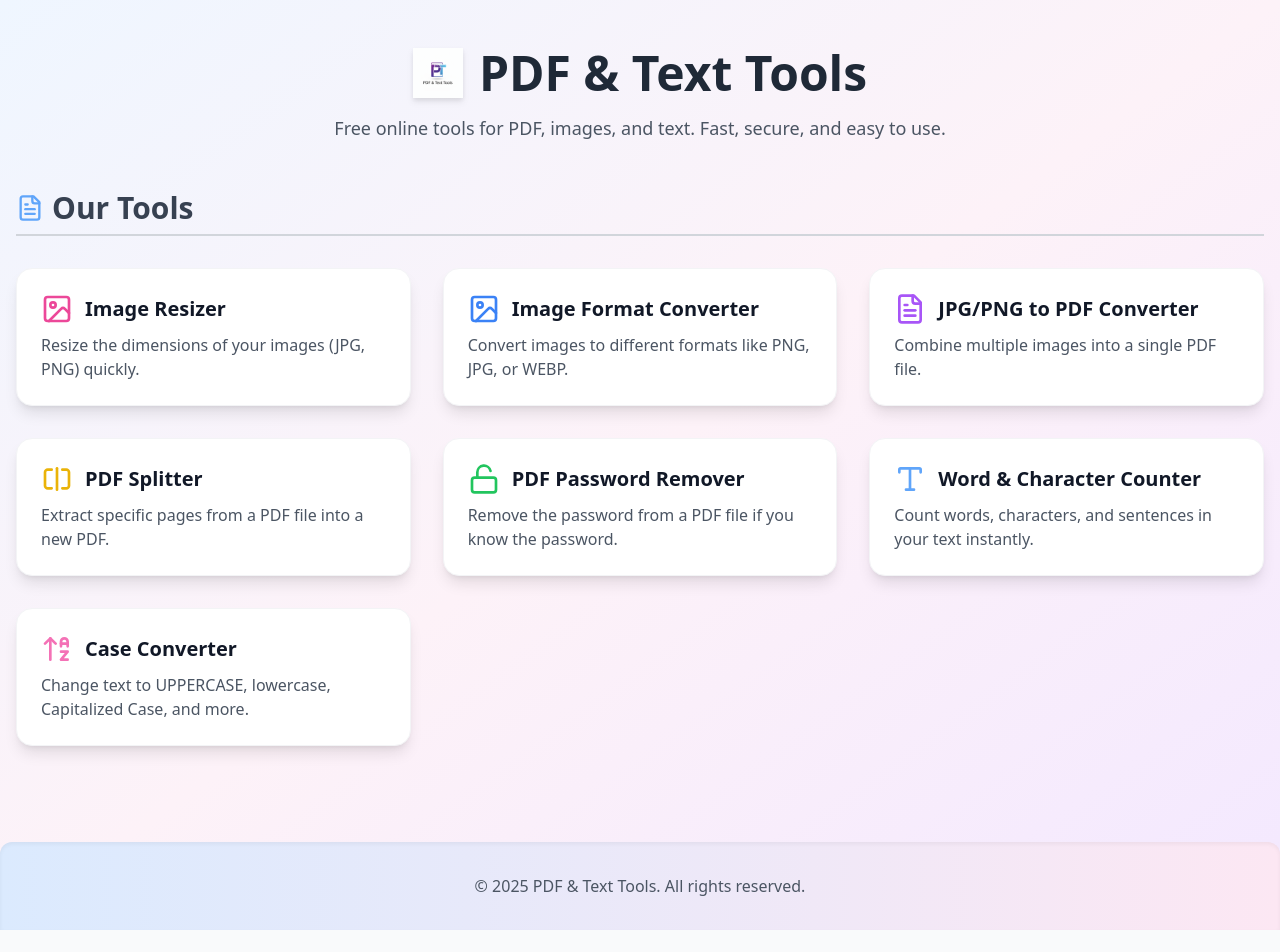
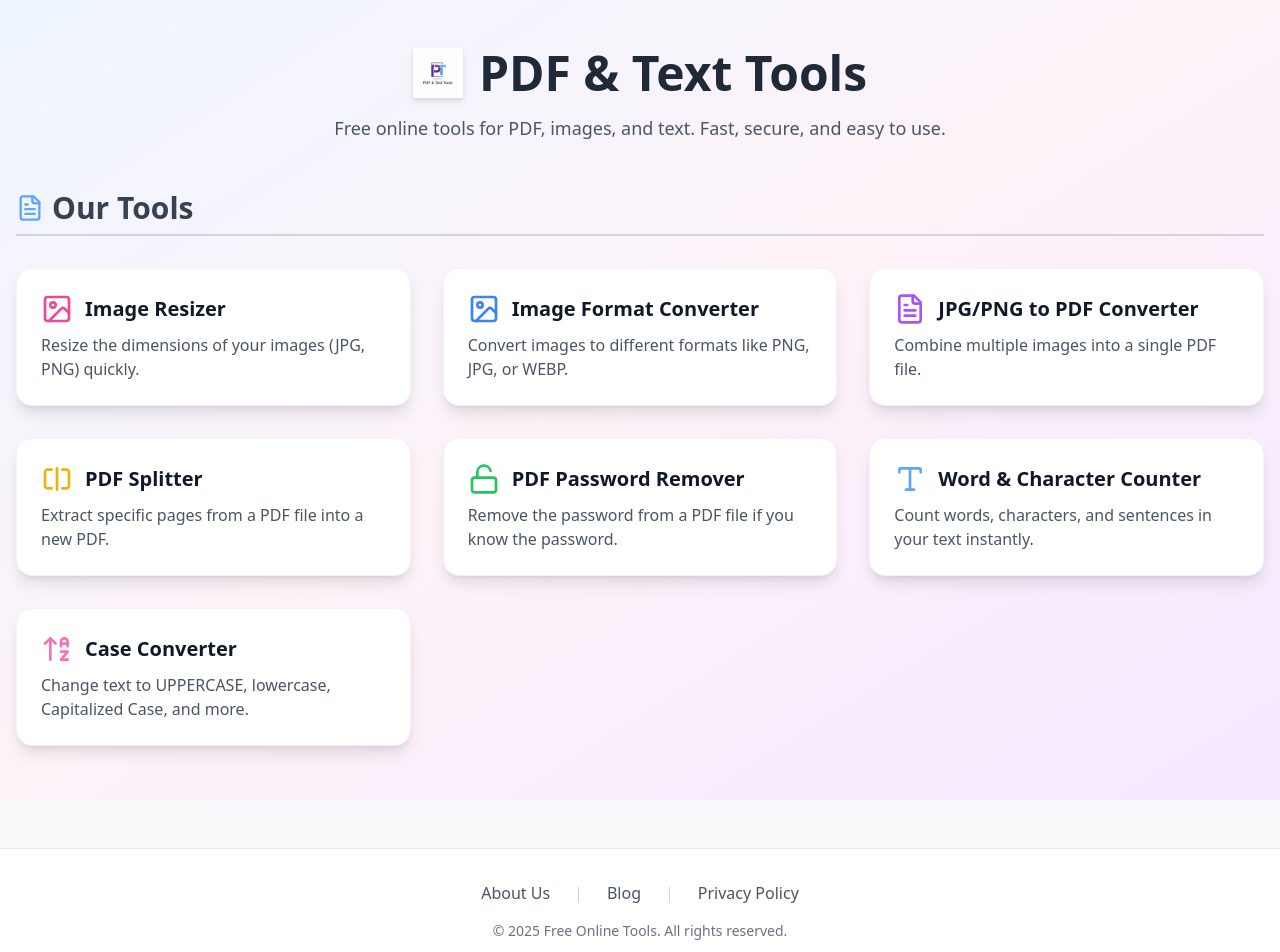
Before and after one commit to studybuild576-commits/my-tool-website, a Next.js app: page / in a window 1280 px wide. Shown: the top 952 px of the page. Built offline with nearby package versions, Linux system fonts and the light colour scheme.

Commit message:
Update page.tsx

```diff
--- a/app/page.tsx
+++ b/app/page.tsx
@@ -1,6 +1,6 @@
 import Link from 'next/link';
-import Image from 'next/image'; // Next.js का इमेज कंपोनेंट
-import { FileText, Image as ImageIcon, SplitSquareHorizontal, Unlock, Type, ArrowUpAZ } from 'lucide-react'; // lucide-react वाले Image आइकॉन का नाम बदला
+import Image from 'next/image';
+import { FileText, Image as ImageIcon, SplitSquareHorizontal, Unlock, Type, ArrowUpAZ } from 'lucide-react';
 
 export default function HomePage() {
   return (
@@ -8,7 +8,6 @@ export default function HomePage() {
       <main className="container mx-auto px-4 py-12">
         <header className="text-center mb-12">
           <div className="flex justify-center items-center gap-4 mb-4">
-            {/* --- यहाँ बदलाव किया गया है: लोगो जोड़ा गया है --- */}
             <Image
               src="/logo.png"
               alt="PDF & Text Tools Logo"
@@ -39,14 +38,12 @@ export default function HomePage() {
           </div>
         </section>
       </main>
-      <footer className="text-center py-8 mt-12 bg-gradient-to-r from-blue-100 to-pink-100 rounded-t-xl shadow-inner">
-        <p className="text-gray-600 font-medium">&copy; {new Date().getFullYear()} PDF & Text Tools. All rights reserved.</p>
-      </footer>
+      {/* --- फुटर यहाँ से हटा दिया गया है --- */}
     </div>
   );
 }
 
-// एक सहायक कंपोनेंट ताकि कोड साफ़ रहे
+// सहायक कंपोनेंट
 function ToolCard({ href, title, description, icon }: { href: string; title: string; description: string; icon: React.ReactNode; }) {
   return (
     <Link href={href} className="block p-6 bg-white rounded-2xl shadow-lg hover:shadow-2xl hover:scale-105 transition-transform duration-300 ease-in-out border border-gray-100">
```
